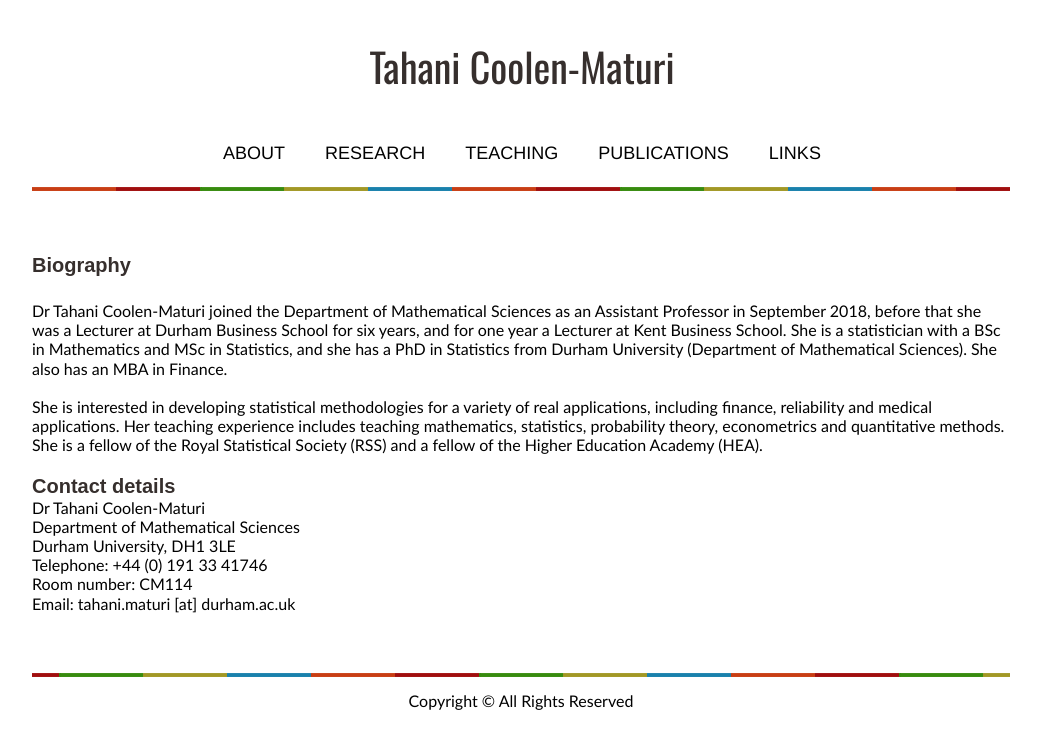
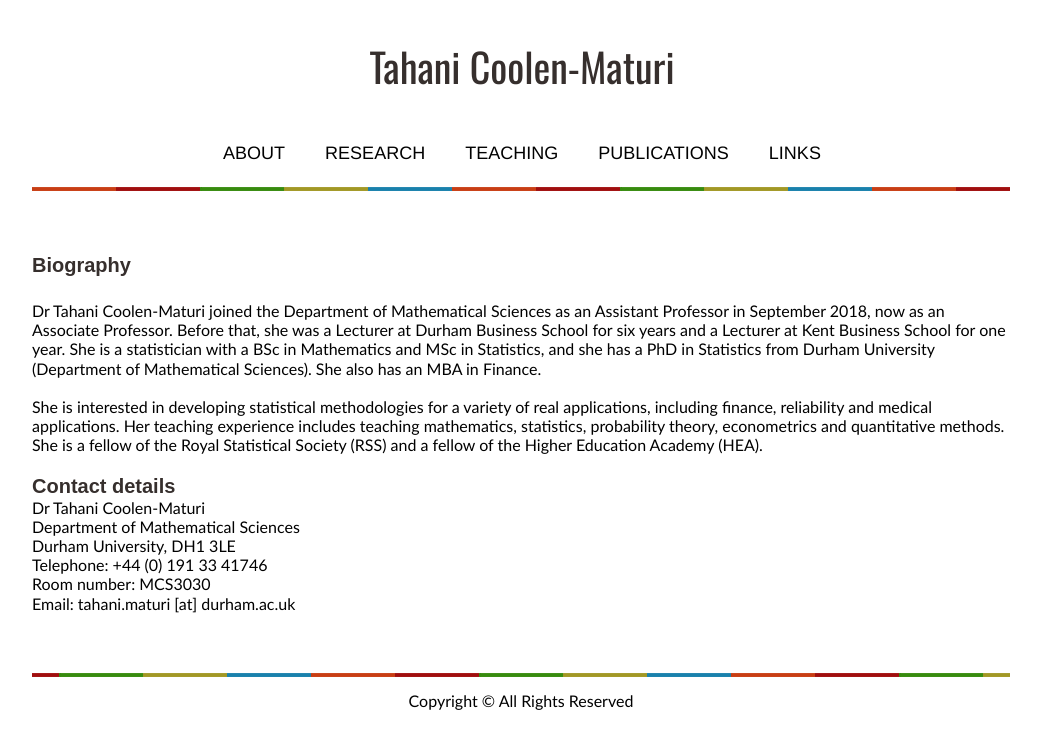
Before and after one commit to tmaturi/tahanimaturi, a Jekyll site: the page built from index.md, in a window 1280 px wide. Shown: the top 749 px of the page, without its empty margins (119-1160 px from the left). Built offline with Jekyll 4.4.1, drawn with Linux system fonts in a browser that asks for light colours; our own code applies the rules of GitHub Pages for plain Markdown files.

Commit message:
Update index.md

```diff
--- a/index.md
+++ b/index.md
@@ -4,7 +4,7 @@ title: About
 
 ## Biography<br><br>
 
-Dr Tahani Coolen-Maturi joined the Department of Mathematical Sciences as an Assistant Professor in September 2018, before that she was a Lecturer at Durham Business School for six years, and for one year a Lecturer at Kent Business School. She is a statistician with a BSc in Mathematics and MSc in Statistics, and she has a PhD in Statistics from Durham University (Department of Mathematical Sciences). She also has an MBA in Finance.<br><br>
+Dr Tahani Coolen-Maturi joined the Department of Mathematical Sciences as an Assistant Professor in September 2018, now as an Associate Professor. Before that, she was a Lecturer at Durham Business School for six years and a Lecturer at Kent Business School for one year. She is a statistician with a BSc in Mathematics and MSc in Statistics, and she has a PhD in Statistics from Durham University (Department of Mathematical Sciences). She also has an MBA in Finance.<br><br>
 
 She is interested in developing statistical methodologies for a variety of real applications, including finance, reliability and medical applications. Her teaching experience includes teaching mathematics, statistics, probability theory, econometrics and quantitative methods. She is a fellow of the Royal Statistical Society (RSS) and a fellow of the Higher Education Academy (HEA).<br><br>
 
@@ -15,5 +15,5 @@ Dr Tahani Coolen-Maturi<br>
 Department of Mathematical Sciences<br>
 Durham University, DH1 3LE<br>
 Telephone: +44 (0) 191 33 41746<br>
-Room number: CM114<br>
+Room number: MCS3030<br>
 Email:  tahani.maturi [at] durham.ac.uk
```
